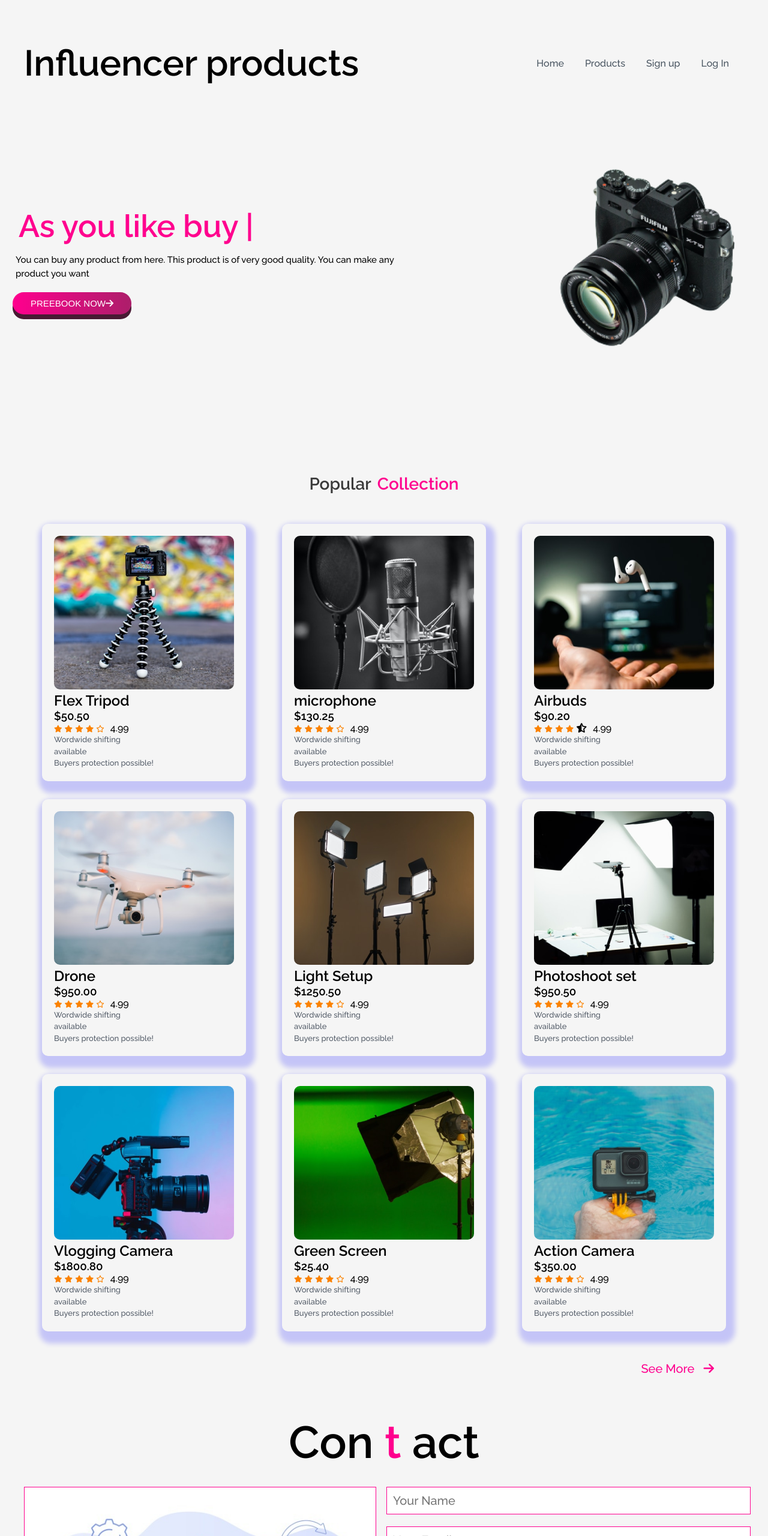
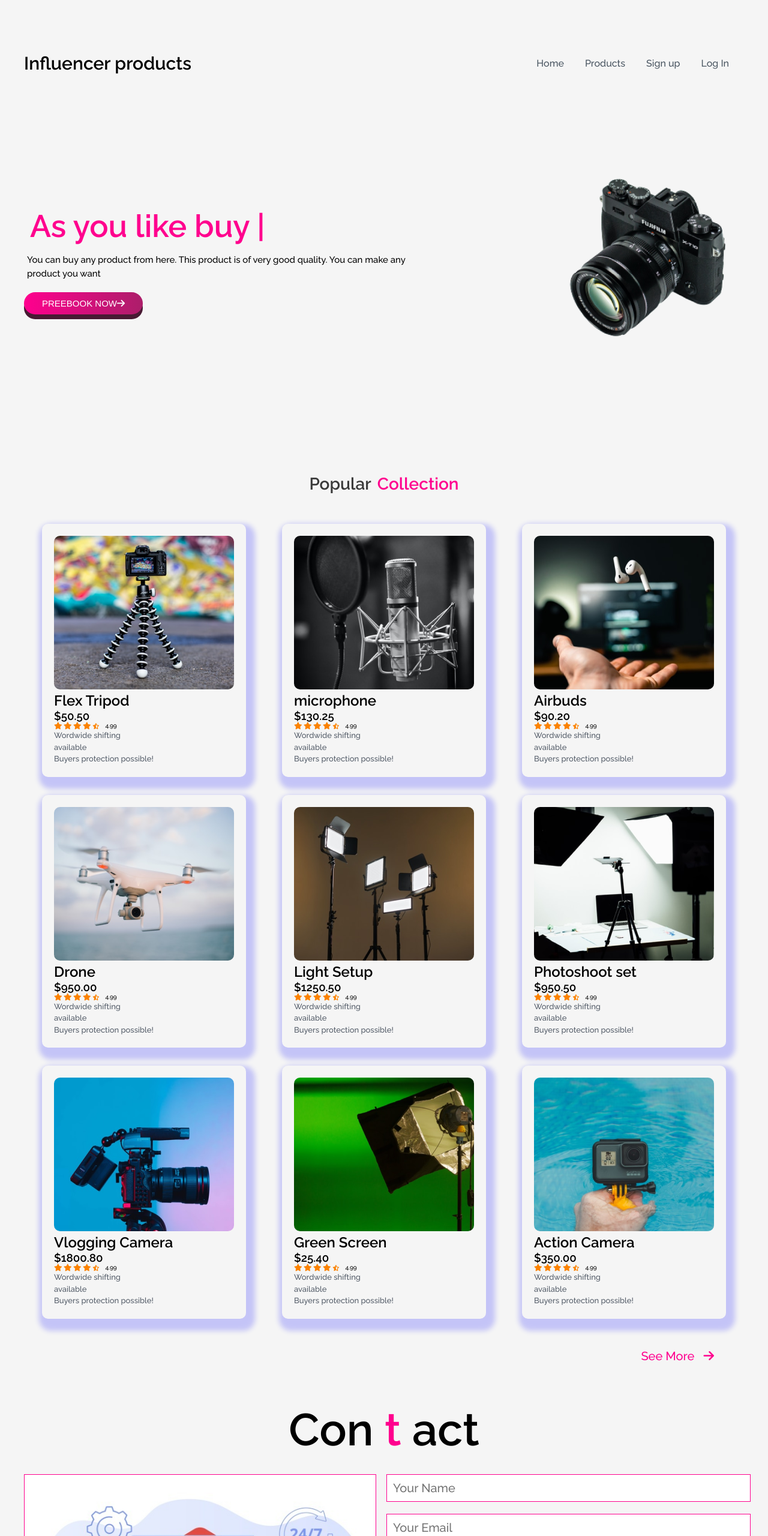
Before and after one commit to Moniruzzaman2525/Assigment-2, a plain HTML site: page index.html in a window 1280 px wide. Shown: the top 2560 px of the page at 60% size. Drawn offline with Linux system fonts and the light colour scheme.

Commit message:
again add

```diff
--- a/index.html
+++ b/index.html
@@ -11,6 +11,8 @@
 </head>
 
 <body>
+    <!-- Header Part -->
+
     <header class="container">
         <nav class="nav">
             <div class="header-logo">
@@ -39,6 +41,9 @@
             </div>
         </section>
     </header>
+
+    <!-- Collection Area -->
+
     <main class="container">
         <div>
             <h2 class="title">Popular <span class="high-light2"> Collection</span></h2>
@@ -56,7 +61,7 @@
                                 <i class="fas fa-star filled"></i>
                                 <i class="fas fa-star filled"></i>
                                 <i class="fas fa-star filled"></i>
-                                <i class="far fa-star empty"></i>
+                                <i class="fas fa-star-half-alt empty"></i>
                             </div>
                             <p>4.99</p>
                         </div>
@@ -80,7 +85,7 @@
                                 <i class="fas fa-star filled"></i>
                                 <i class="fas fa-star filled"></i>
                                 <i class="fas fa-star filled"></i>
-                                <i class="far fa-star empty"></i>
+                                <i class="fas fa-star-half-alt empty"></i>
                             </div>
                             <p>4.99</p>
                         </div>
@@ -128,7 +133,7 @@
                                 <i class="fas fa-star filled"></i>
                                 <i class="fas fa-star filled"></i>
                                 <i class="fas fa-star filled"></i>
-                                <i class="far fa-star empty"></i>
+                                <i class="fas fa-star-half-alt empty"></i>
                             </div>
                             <p>4.99</p>
                         </div>
@@ -152,7 +157,7 @@
                                 <i class="fas fa-star filled"></i>
                                 <i class="fas fa-star filled"></i>
                                 <i class="fas fa-star filled"></i>
-                                <i class="far fa-star empty"></i>
+                                <i class="fas fa-star-half-alt empty"></i>
                             </div>
                             <p>4.99</p>
                         </div>
@@ -176,7 +181,7 @@
                                 <i class="fas fa-star filled"></i>
                                 <i class="fas fa-star filled"></i>
                                 <i class="fas fa-star filled"></i>
-                                <i class="far fa-star empty"></i>
+                                <i class="fas fa-star-half-alt empty"></i>
                             </div>
                             <p>4.99</p>
                         </div>
@@ -200,7 +205,7 @@
                                 <i class="fas fa-star filled"></i>
                                 <i class="fas fa-star filled"></i>
                                 <i class="fas fa-star filled"></i>
-                                <i class="far fa-star empty"></i>
+                                <i class="fas fa-star-half-alt empty"></i>
                             </div>
                             <p>4.99</p>
                         </div>
@@ -224,7 +229,7 @@
                                 <i class="fas fa-star filled"></i>
                                 <i class="fas fa-star filled"></i>
                                 <i class="fas fa-star filled"></i>
-                                <i class="far fa-star empty"></i>
+                                <i class="fas fa-star-half-alt empty"></i>
                             </div>
                             <p>4.99</p>
                         </div>
@@ -248,7 +253,7 @@
                                 <i class="fas fa-star filled"></i>
                                 <i class="fas fa-star filled"></i>
                                 <i class="fas fa-star filled"></i>
-                                <i class="far fa-star empty"></i>
+                                <i class="fas fa-star-half-alt empty"></i>
                             </div>
                             <p>4.99</p>
                         </div>
@@ -266,6 +271,9 @@
                 <a href="">See More <i class="icon fas fa-arrow-right icon-part"></i></a>
             </span>
         </div>
+
+        <!-- Contact Area  -->
+
         <section id="contact">
             <div class="contact-title">
                 <h2 class="common-class">Con <span class="high-light">t</span> act</h2>
@@ -286,6 +294,10 @@
             </div>
         </section>
     </main>
+
+    <!-- Footer Area   -->
+
+
     <footer class="footer">
         <span>
             <h3>Influencer products</h3>
--- a/style.css
+++ b/style.css
@@ -59,7 +59,7 @@ body{
     padding: 20px 10px;
 }
 .header-logo{
-    font-size: 40px;
+    font-size: 20px;
 }
 .section-area{
     height: 500px;
@@ -86,8 +86,9 @@ body{
 .button .icon{
     margin-left: 10px;
 }
+
 .section-right img{
-    width: 350px;
+    width: 100%;
 }
 .section-left{
     margin-right: 200px;
@@ -273,10 +274,13 @@ body{
     justify-content: center;
     margin: 50px 0;
 }
+.collection-rating{
+    font-size: 10px;
+}
 .fa-star.filled{
     color: #FB8200;;
 }
-.fa-star.empty{
+.fa-star-half-alt.empty{
     color: #FB8200;
 }
 .fa-star{
@@ -374,7 +378,7 @@ body{
     display: flex;
     background-color: #2c2c54;
     align-items: center;
-    margin: 80px;
+    margin: 75px;
 }
 .footer h3{
     color: #FFFFFF;
@@ -481,10 +485,26 @@ body{
         display: none;
     }
 }
-@media screen and (max-width:400px) {
+@media screen and (max-width:450px) {
     .section-title::before{
         font-size: 30px;
         white-space: nowrap;
         animation: none;
     }
+    .footer h3{
+        font-size: 15px;
+        padding: 10px 10px;
+        text-align: center;
+    }
+    .footer p{
+        font-size: 10px;
+        text-align: center;
+        line-height: 1.5;
+    }
+    .fab-icon{
+        font-size: 15px;;
+    }
+    #all{
+        margin-left: 20px;
+    }
 }
```
